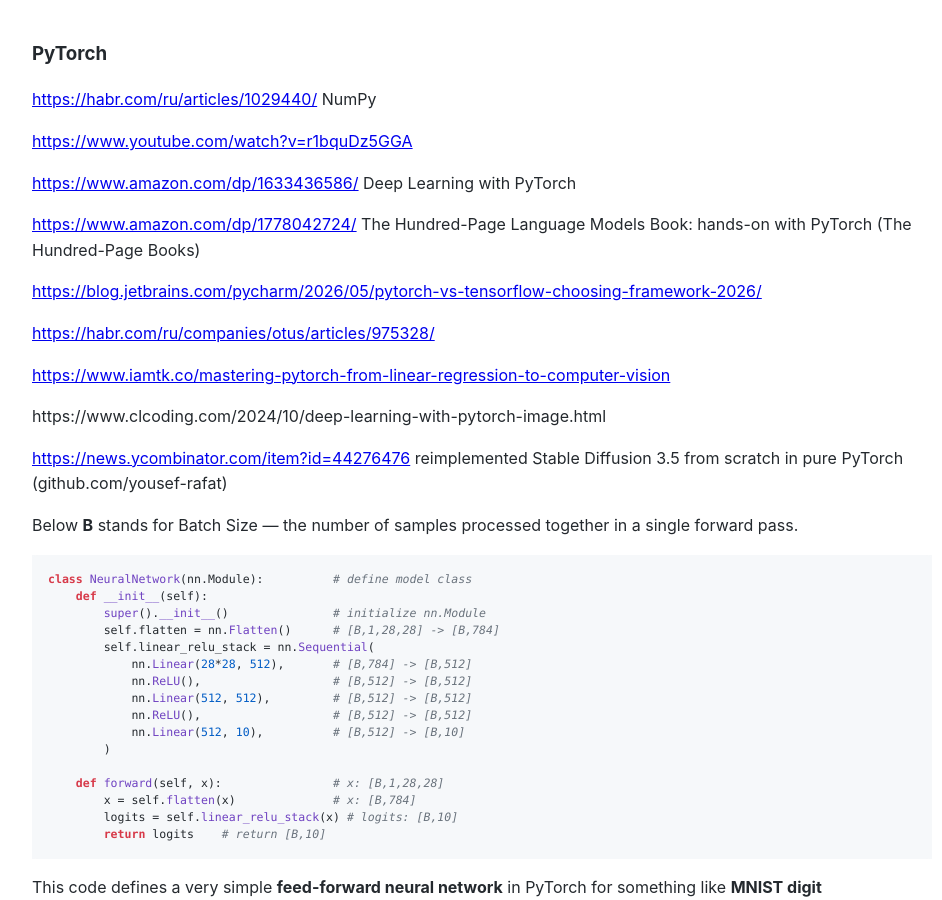
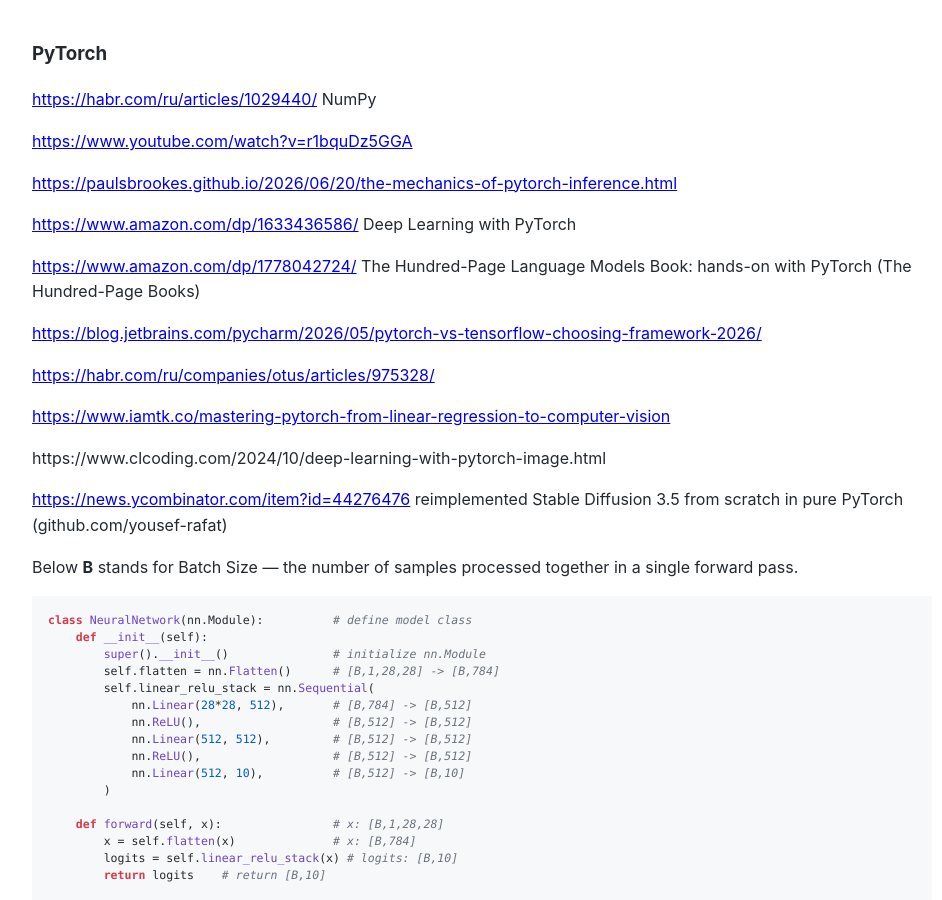
Before and after one commit to Michael-Lubinsky/michael-lubinsky.github.com, a Jekyll site: the page built from ml/pytorch.md, in a window 1280 px wide and 900 px high. Shown: the whole window, without its empty margins (158-1100 px from the left). Built offline with Jekyll 4.4.1, drawn with Linux system fonts in a browser that asks for light colours; our own code applies the rules of GitHub Pages for plain Markdown files.

Commit message:
Update pytorch.md

```diff
--- a/ml/pytorch.md
+++ b/ml/pytorch.md
@@ -3,6 +3,8 @@
 <https://habr.com/ru/articles/1029440/>  NumPy
 
 <https://www.youtube.com/watch?v=r1bquDz5GGA>
+
+<https://paulsbrookes.github.io/2026/06/20/the-mechanics-of-pytorch-inference.html>
 
 <https://www.amazon.com/dp/1633436586/> Deep Learning with PyTorch
 
```
